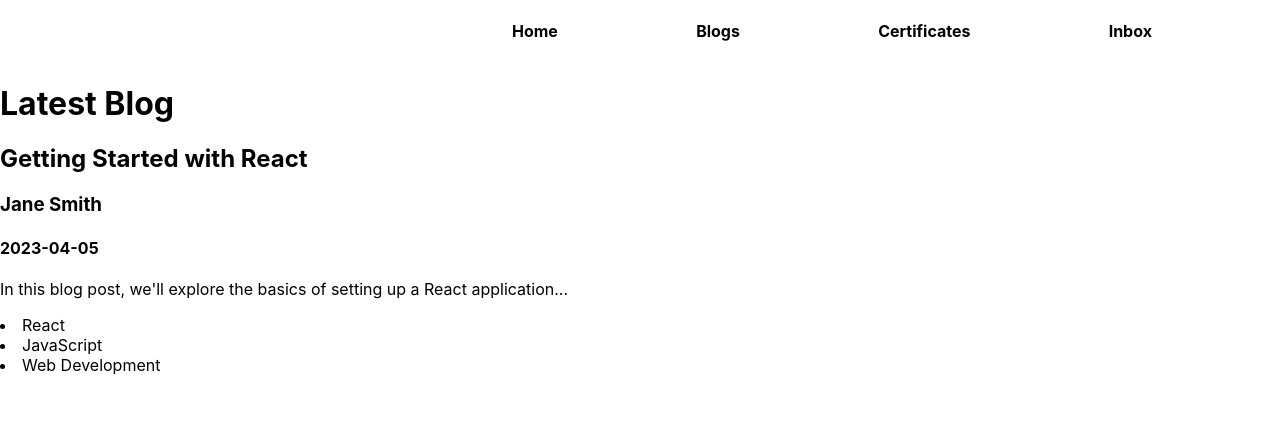
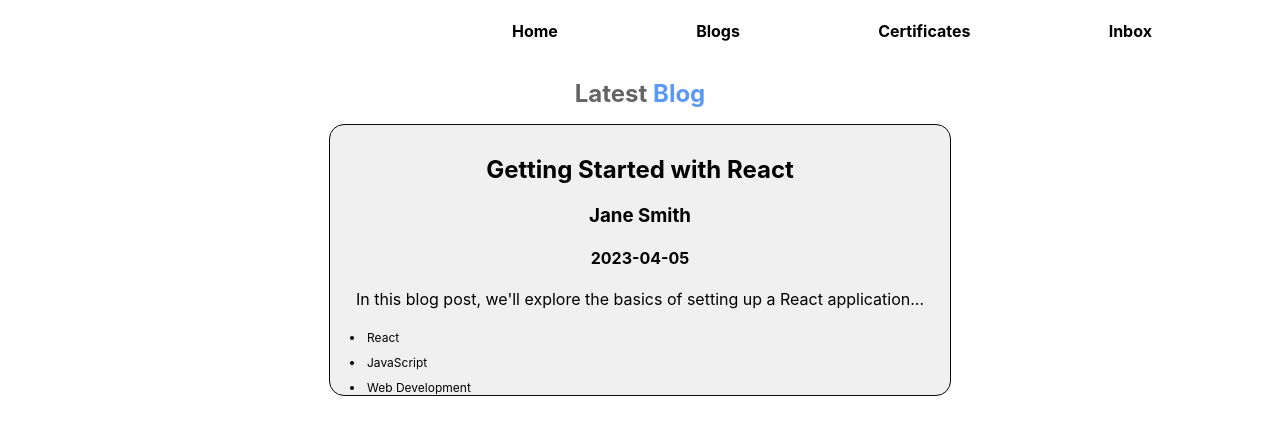
Before and after one commit to Binamin-hussein100/React_blog_colab, a React (Create React App) app: page / in a window 1280 px wide. Shown: the top 434 px of the page. Built offline with nearby package versions, Linux system fonts and the light colour scheme; data requests are answered from the project's data file.

Commit message:
Add classname on the Homepage.js and css for the homepage on App.js

```diff
--- a/src/App.css
+++ b/src/App.css
@@ -12,3 +12,36 @@
   width: 40%;
 
 }
+
+
+.title{
+  text-align: center;
+  color:#5A99F7;
+  font-size: 24px;
+  display: block;
+}
+.span{
+  color: #646464;
+}
+
+.blog{
+  border: 1px solid #0a0909;
+  border-radius: 15px;
+  padding: 10px;
+  margin: auto;
+  background-color: #F0F0F0;
+  text-align: center;
+  width: 600px;
+  height: 250px;
+
+}
+.tag{
+  list-style: none;
+  display: flex;
+}
+.tags li {
+   padding: 5px 10px;
+  border-radius: 4px;
+  font-size: 12px;
+  text-align: justify;
+}
--- a/src/components/HomePage.js
+++ b/src/components/HomePage.js
@@ -20,15 +20,15 @@ useEffect(()=>{
 console.log(blogdata)
     return(
         <>
-                <div>
+                <div >
                     <div>
-                        <h1>Latest Blog</h1></div>
-                    <div>
+                        <h1 className="title"> <span className="span">Latest</span> Blog</h1></div>
+                    <div className="blog">
                   <h2> {blogdata.title}</h2>
                   <h3> {blogdata.author}</h3>
                   <h4> {blogdata.date}</h4>
-                  <p> {blogdata.content}</p>
-                  <p>{blogdata.tags.map((tag)=>(
+                  <p className="content"> {blogdata.content}</p>
+                  <p className="tags">{blogdata.tags.map((tag)=>(
                     <li key={tag}>{tag}</li>
                   ))}</p>
 
```
